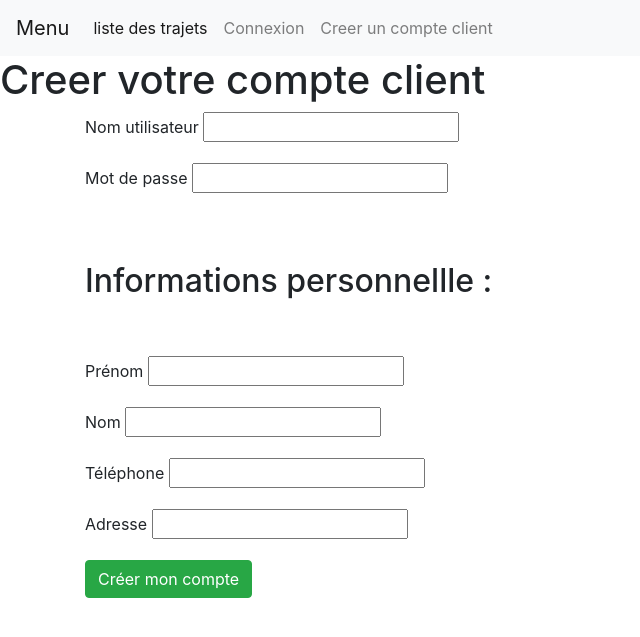
After one commit to aeomath/reservations-Adam-Benabou, a Django app: page /booking/register in a window 1280 px wide. The commit adds this page. Shown: the top 637 px of the page, without its empty margins (0-640 px from the left). Run offline with Django 4.2, Linux system fonts and the light colour scheme.

Commit message:
Ajout de l'interface de création d'un compte client ( et donc utilisateur)

```diff
--- a/reservations/booking/form.py
+++ b/reservations/booking/form.py
@@ -1,13 +1,14 @@
 from django import forms
 from django import forms
-from .models import Gare, Trajet, Passager, Reservation
+from .models import Gare, Trajet, Passager, Reservation, Client
+from django.contrib.auth.models import User
 
 
 class SearchForm(forms.Form):
     gare_depart = forms.ModelChoiceField(queryset=Gare.objects.all(), required=False)
     gare_arrivee = forms.ModelChoiceField(queryset=Gare.objects.all(), required=False)
 
-## Pas utiliser pour l'instant
+## Pas utilisé pour l'instant
 class PassagerForm(forms.ModelForm):
     class Meta:
         model = Passager
@@ -18,3 +19,11 @@ class ReservationForm(forms.ModelForm):
     class Meta:
         model = Reservation
         fields = ['trajet','numero_voiture','numero_place','passager']
+
+class Register_Client(forms.ModelForm):
+    username = forms.CharField(max_length=255)
+    password = forms.CharField(widget=forms.PasswordInput, max_length=255)
+
+    class Meta:
+        model = Client
+        fields = ['prenom', 'nom','adresse','telephone', 'username','password']
--- a/reservations/booking/templates/booking/menu_pas_auth.html
+++ b/reservations/booking/templates/booking/menu_pas_auth.html
@@ -43,6 +43,8 @@
             <li class="nav-item">
                 <a class="nav-link" href="{% url 'login' %}">  <span class="sr"> Connexion </span></a>
             </li>
+            <li class="nav-item">
+                <a class="nav-link" href="{% url 'register' %}">  <span class="sr"> Creer un compte client </span></a>
           </ul>
         </div>
     </nav>
--- /dev/null
+++ b/reservations/booking/templates/booking/register.html
@@ -0,0 +1,45 @@
+{%extends "booking/menu_pas_auth.html"%}
+{%block title%}Inscription{%endblock%}
+{%block en_tete%}{%endblock%}
+{%block content%}
+
+<h1>Creer votre compte client</h1>
+<div class="container">
+    <div class="row justify-content-left">
+        <div class="col-md-6">
+            <form action="{% url 'register' %}" method="post">
+                {% csrf_token %}
+                <div class="form-group">
+                    <label for="username">Nom utilisateur</label>
+                    {{ form.username }}
+                </div>
+                <div class="form-group">
+                    <label for="password">Mot de passe</label>
+                    {{ form.password }}
+                </div>
+                <br> </br>
+                <h2>Informations personnellle :</h2>
+                <br> </br>
+                <div class="form-group">
+                    <label for="prenom">Prénom</label>
+                    {{ form.prenom }}
+                </div>
+                <div class="form-group">
+                    <label for="nom">Nom</label>
+                    {{ form.nom }}
+                </div>
+                <div class="form-group">
+                    <label for="telephone">Téléphone</label>
+                    {{ form.telephone }}
+                </div>
+                <div class="form-group">
+                    <label for="adresse">Adresse</label>
+                    {{ form.adresse }}
+                </div>
+                <button type="submit" class="btn btn-success">Créer mon compte</button>
+            </form>
+        </div>
+    </div>
+</div>
+
+{%endblock%}
--- a/reservations/booking/urls.py
+++ b/reservations/booking/urls.py
@@ -12,4 +12,5 @@ urlpatterns = [
     path("nouvelle_reservation/", views.edit_reservation, name="nouvelle_reservation"),
     path("modifier_reservation/<int:reservation_id>/", views.edit_reservation, name="modifier_reservation"),
     path("supprimer_reservation/<int:reservation_id>/", views.delete_reservation, name="supprimer_reservation"),
+    path("register", views.register, name="register"),
 ]
--- a/reservations/booking/views.py
+++ b/reservations/booking/views.py
@@ -1,11 +1,13 @@
 from django.shortcuts import get_list_or_404, get_object_or_404, render, redirect
-from django.http import HttpResponse, HttpResponseRedirect
-from .models import Trajet,Gare,Client,Passager,Reservation
-from booking.form import SearchForm , PassagerForm, ReservationForm
+from django.http import HttpResponse
+from .models import Trajet,Reservation
+from booking.form import SearchForm , ReservationForm, Register_Client
 from django.contrib.auth.decorators import login_required
+from django.contrib.auth.models import User
+from django.contrib.auth import login
 from django.utils import timezone
-import time
-from django.urls import reverse
+
+
 
 from .models import Trajet
 
@@ -104,3 +106,21 @@ def menu(request):
         }
         return render(request, 'booking/menu_auth.html', context)
     return render(request, 'booking/menu_pas_auth.html')
+
+def register(request):
+    if request.method == 'POST':
+        form = Register_Client(request.POST)
+        if form.is_valid():
+            client = form.save(commit=False)
+            username = form.cleaned_data['username']
+            password = form.cleaned_data['password']
+            prenom = form.cleaned_data['prenom']
+            nom = form.cleaned_data['nom']
+            new_user = User.objects.create_user(username=username, password=password, first_name=prenom, last_name=nom)
+            client.user = new_user
+            client.save()
+            login(request, new_user)
+            return redirect('menu')
+    else:
+        form = Register_Client()
+    return render(request, 'booking/register.html', {'form': form})
```
